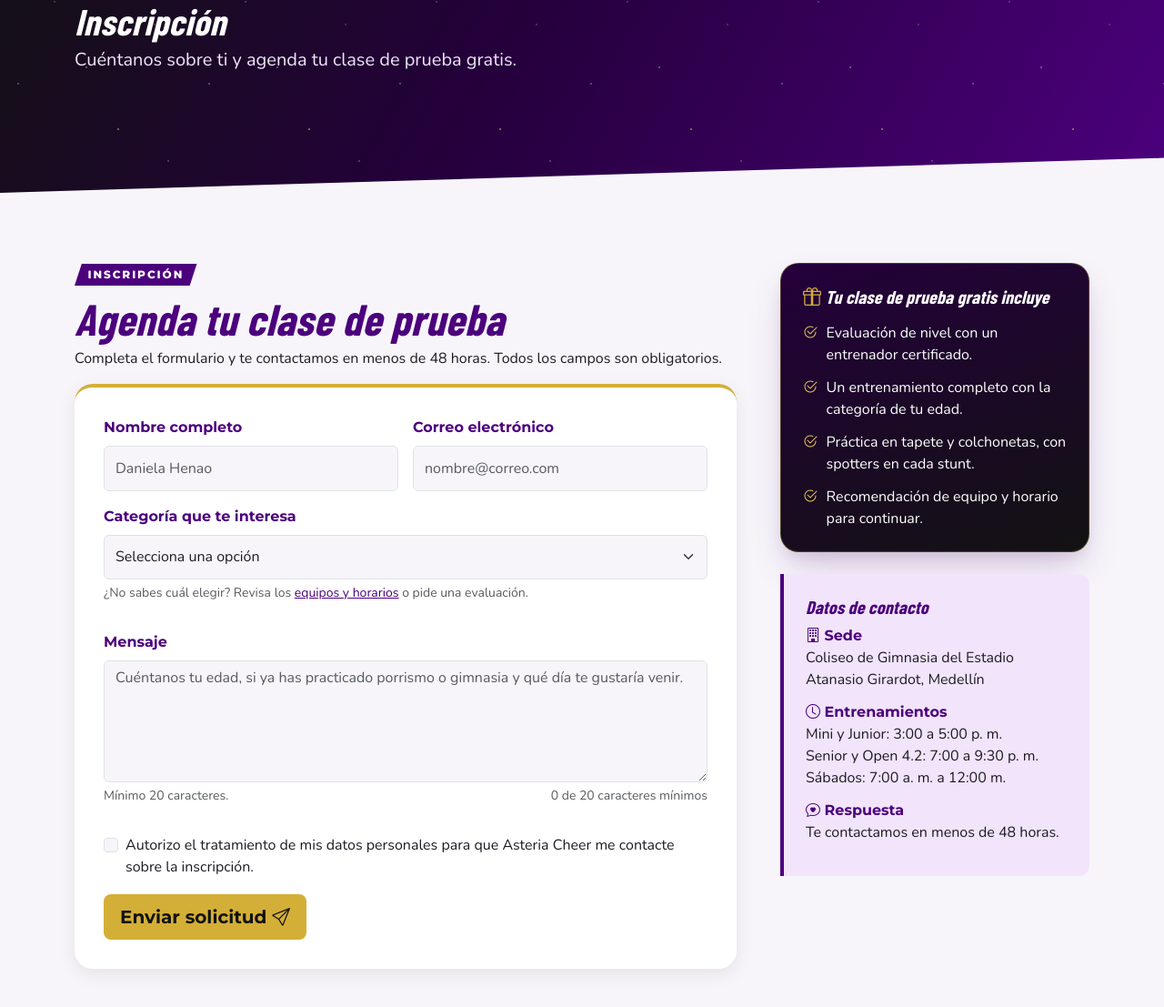
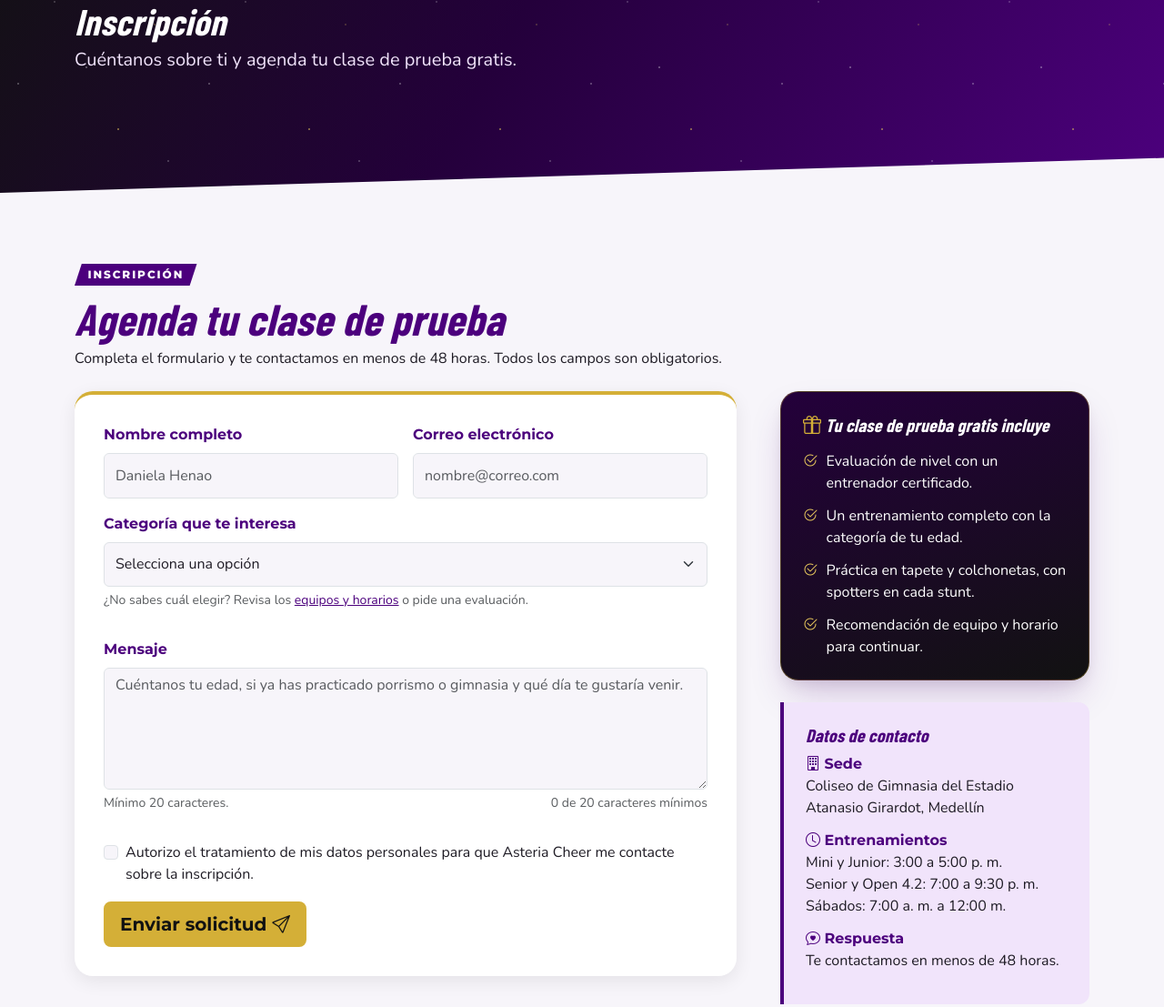
Before and after one commit to Valen-17/asteria-cheer-valentina-perez, a website: page contacto.html in a window 1280 px wide. Shown: the part 223-1330 px from the top of the page at 91% size. Drawn offline with nearby package versions, Linux system fonts and the light colour scheme; a web font is replaced by a local one.

Commit message:
style: formulario y panel lateral de Inscripción alineados arriba
El título y la introducción pasan a todo el ancho, encima de las dos columnas.

```diff
--- a/contacto.html
+++ b/contacto.html
@@ -72,12 +72,15 @@
     </section>
 
     <div class="container seccion">
+      <!-- El título va a todo el ancho: así el formulario y el panel lateral empiezan a la misma altura -->
+      <section aria-labelledby="titulo-formulario">
+        <p class="sobretitulo">Inscripción</p>
+        <h2 id="titulo-formulario">Agenda tu clase de prueba</h2>
+        <p class="mb-4">Completa el formulario y te contactamos en menos de 48 horas. Todos los campos son obligatorios.</p>
+
         <div class="row g-4 g-lg-5">
           <!-- Formulario: la validación vive en js/model, js/view y js/controller (MVC) -->
-        <section class="col-lg-8" aria-labelledby="titulo-formulario">
-          <p class="sobretitulo">Inscripción</p>
-          <h2 id="titulo-formulario">Agenda tu clase de prueba</h2>
-          <p>Completa el formulario y te contactamos en menos de 48 horas. Todos los campos son obligatorios.</p>
+          <div class="col-lg-8">
 
             <!-- Confirmación (aparece al enviar sin errores) -->
             <div class="alerta alerta-exito" role="status" tabindex="-1" data-mensaje-exito hidden>
@@ -142,9 +145,9 @@
                 </div>
               </div>
             </form>
-        </section>
+          </div>
 
-        <!-- Datos de contacto -->
+          <!-- Qué incluye la clase y datos de contacto -->
           <aside class="col-lg-4" aria-labelledby="titulo-incluye">
             <div class="panel-incluye mb-4">
               <h2 id="titulo-incluye" class="h5"><i class="bi bi-gift" aria-hidden="true"></i> Tu clase de prueba gratis incluye</h2>
@@ -168,6 +171,7 @@
             </div>
           </aside>
         </div>
+      </section>
 
       <!-- Qué llevar a la primera clase -->
       <article class="mt-5" aria-labelledby="titulo-primera-clase">
```
Lines whose indentation alone changed are shown as unchanged.
